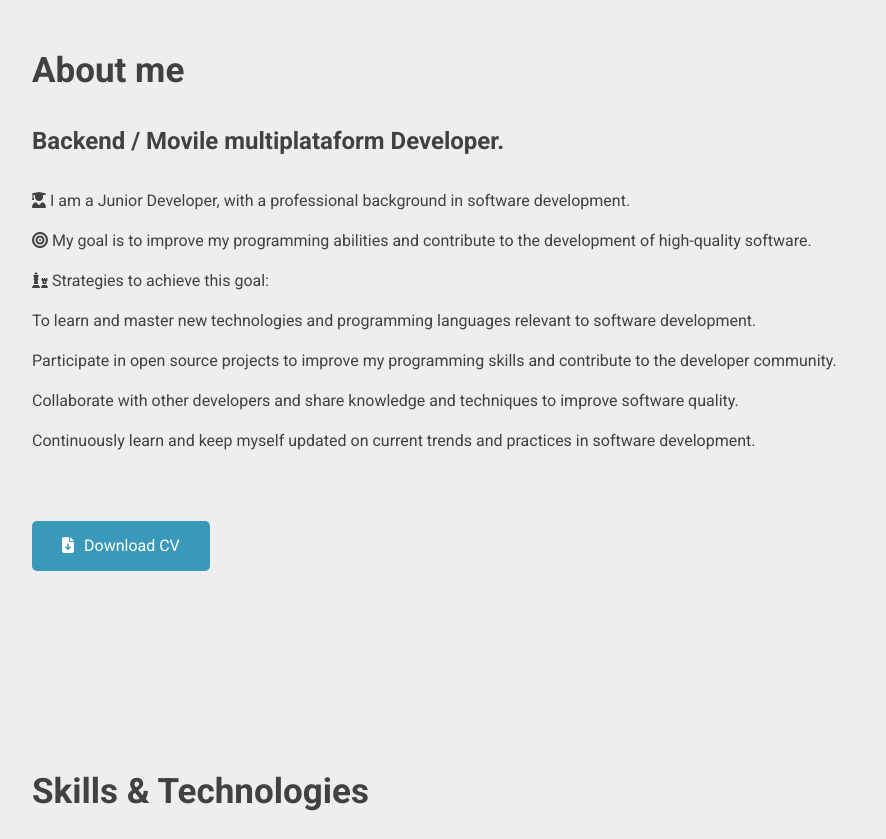
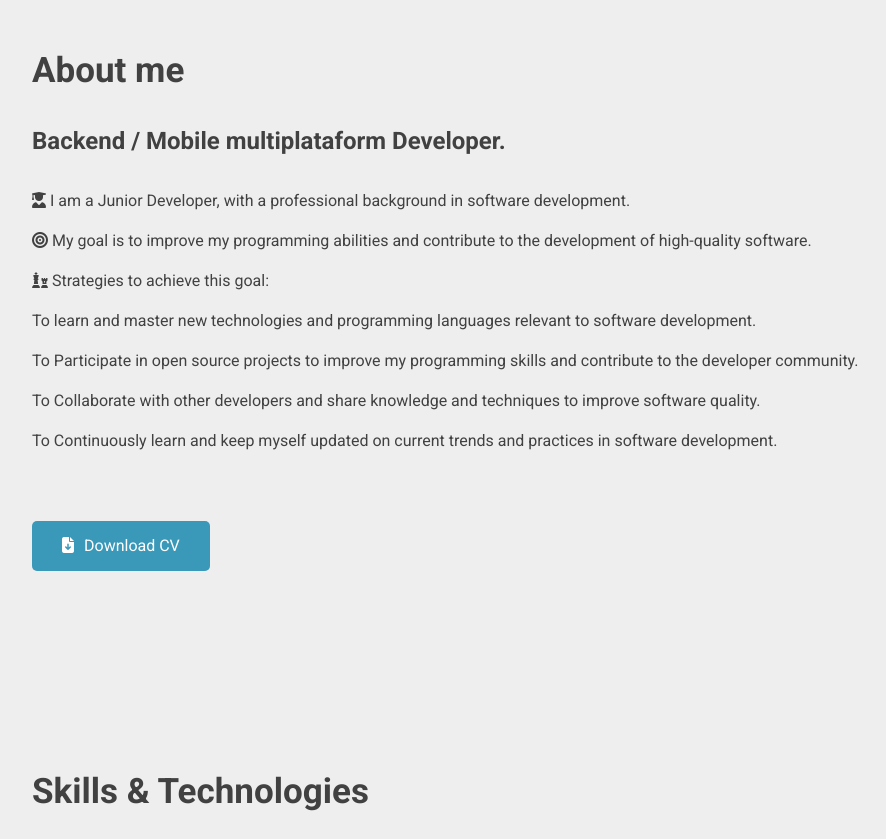
Before and after one commit to YaelGF/PortfolioOfEvidence, a plain HTML site: page index.html in a window 1280 px wide. Shown: the part 840-1679 px from the top of the page, without its empty margins (28-914 px from the left). Drawn offline with nearby package versions, Linux system fonts and the light colour scheme.

Commit message:
ortografi

```diff
--- a/index.html
+++ b/index.html
@@ -59,7 +59,7 @@
       <div class="container">
         <h2 class="section__title">About me</h2>
           <div class="about__description">
-            <h2>Backend / Movile multiplataform Developer.</h2>
+            <h2>Backend / Mobile multiplataform Developer.</h2>
             <p>
               <i class="fas fa-user-graduate"></i> I am a Junior Developer, with a professional background in software development.
             </p>
@@ -70,11 +70,11 @@
               <br>
               To learn and master new technologies and programming languages relevant to software development.
               <br>
-              Participate in open source projects to improve my programming skills and contribute to the developer community.
+              To Participate in open source projects to improve my programming skills and contribute to the developer community.
               <br>
-              Collaborate with other developers and share knowledge and techniques to improve software quality.
+              To Collaborate with other developers and share knowledge and techniques to improve software quality.
               <br>
-              Continuously learn and keep myself updated on current trends and practices in software development.
+              To Continuously learn and keep myself updated on current trends and practices in software development.
             </p>
             <br>
             <a
```
